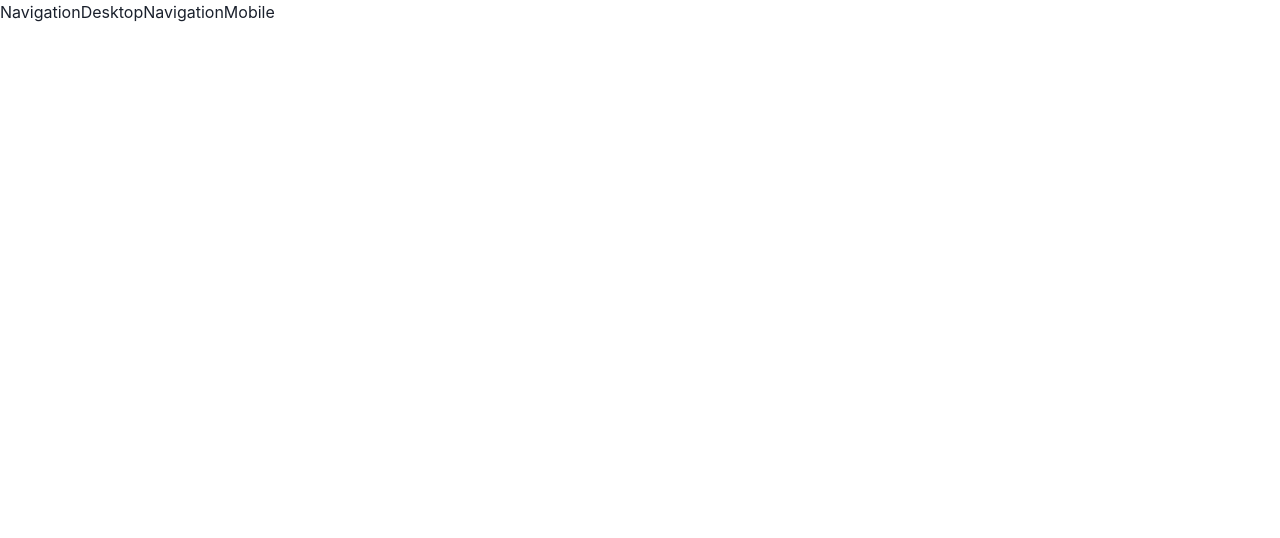
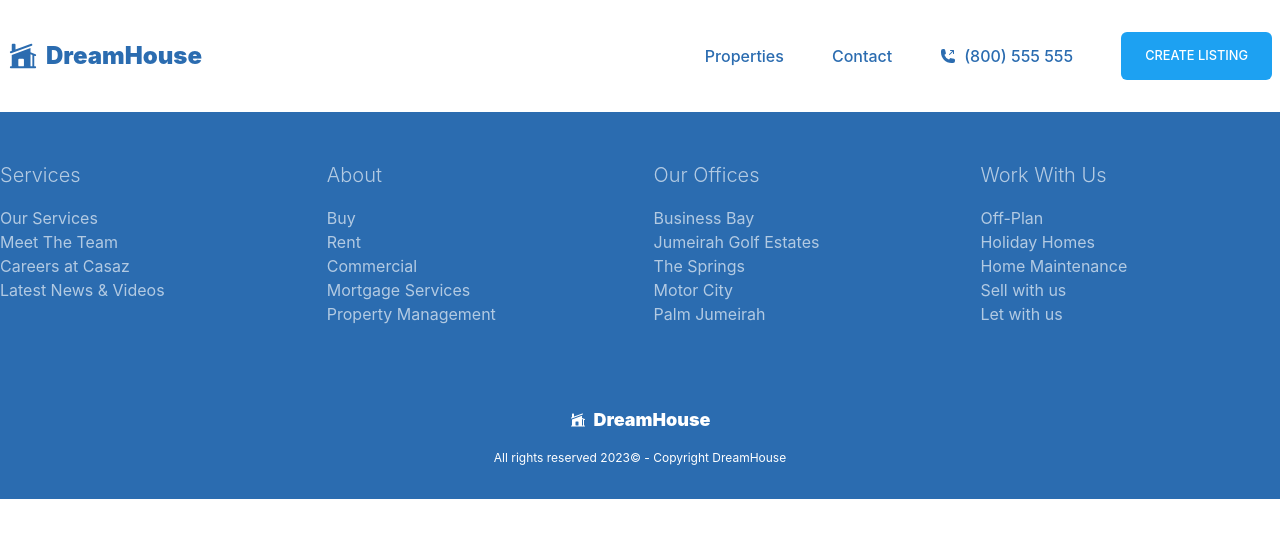
Before and after one commit to Alex-Rubanov/real-estate-app, a Next.js app: page / in a window 1280 px wide. Shown: the top 538 px of the page. Built offline with nearby package versions, Linux system fonts and the light colour scheme.

Commit message:
added Navigation and Footer components

```diff
--- /dev/null
+++ b/features/common/Footer/Footer.js
@@ -0,0 +1,87 @@
+import { Box, Flex, SimpleGrid, Text } from '@chakra-ui/react'
+import { services, about, ourOffices, workWithUs } from './footerConsts'
+import Link from 'next/link'
+import { HiHomeModern } from 'react-icons/hi2'
+
+const Footer = () => {
+  return (
+    <Box backgroundColor='blue.600'>
+      <Box
+        maxWidth='1280px'
+        margin='0 auto'
+        paddingY='3rem'
+        paddingX={{ base: '2rem', sm: '0' }}
+      >
+        <SimpleGrid
+          columns='4'
+          color='whiteAlpha.700'
+          gap='1.7rem'
+          minChildWidth='150px'
+        >
+          <Flex flexDirection='column'>
+            <FooterHeader title='Services' />
+            {services.map(service => (
+              <FooterLink key={service.name} {...service} />
+            ))}
+          </Flex>
+          <Flex flexDirection='column'>
+            <FooterHeader title='About' />
+            {about.map(item => (
+              <FooterLink key={item.name} {...item} />
+            ))}
+          </Flex>
+          <Flex flexDirection='column'>
+            <FooterHeader title='Our Offices' />
+            {ourOffices.map(office => (
+              <FooterLink key={office.name} {...office} />
+            ))}
+          </Flex>
+          <Flex flexDirection='column'>
+            <FooterHeader title='Work With Us' />
+            {workWithUs.map(item => (
+              <FooterLink key={item.name} {...item} />
+            ))}
+          </Flex>
+        </SimpleGrid>
+      </Box>
+      <Box
+        backgroudColor='blue.900'
+        display='flex'
+        padding='2rem'
+        justifyContent='center'
+        alignItems='center'
+        flexDirection='column'
+        color='white'
+      >
+        <Box display='flex' gap='2' alignItems='center'>
+          <HiHomeModern />
+          <Text fontSize='lg' fontWeight='black'>
+            DreamHouse
+          </Text>
+        </Box>
+        <Text marginTop='1rem' fontSize='xs' textAlign='center'>
+          All rights reserved {new Date().getFullYear()}
+          {'\u00A9'} - Copyright DreamHouse
+        </Text>
+      </Box>
+    </Box>
+  )
+}
+
+export default Footer
+
+const FooterLink = ({ name, link }) => {
+  return (
+    <Text>
+      <Link href={link}>{name}</Link>
+    </Text>
+  )
+}
+
+const FooterHeader = ({ title }) => {
+  return (
+    <Text as='h4' fontWeight='light' fontSize='xl' marginBottom='1rem'>
+      {title}
+    </Text>
+  )
+}
--- /dev/null
+++ b/features/common/Footer/footerConsts.js
@@ -0,0 +1,30 @@
+export const services = [
+  { name: 'Our Services', link: '/our-services' },
+  { name: 'Meet The Team', link: '/meet-the-team' },
+  { name: 'Careers at Casaz', link: '/careers-at-casaz' },
+  { name: 'Latest News & Videos', link: '/latest-news' }
+]
+
+export const about = [
+  { name: 'Buy', link: '/buy' },
+  { name: 'Rent', link: '/rent' },
+  { name: 'Commercial', link: '/commercial' },
+  { name: 'Mortgage Services', link: '/mortgage-services' },
+  { name: 'Property Management', link: '/property-management' }
+]
+
+export const workWithUs = [
+  { name: 'Off-Plan', link: '/off-plan' },
+  { name: 'Holiday Homes', link: '/holiday-homes' },
+  { name: 'Home Maintenance', link: '/home-maintenance' },
+  { name: 'Sell with us', link: '/sell-with-us' },
+  { name: 'Let with us', link: '/let-with-us' }
+]
+
+export const ourOffices = [
+  { name: 'Business Bay', link: '/office/business-bay' },
+  { name: 'Jumeirah Golf Estates', link: '/office/jumeirah-golf-estates' },
+  { name: 'The Springs', link: '/office/the-springs' },
+  { name: 'Motor City', link: '/office/motor-city' },
+  { name: 'Palm Jumeirah', link: '/office/palm-jumeirah' }
+]
--- /dev/null
+++ b/features/common/Footer/index.js
@@ -0,0 +1 @@
+export { default } from './Footer'
--- a/features/common/modules/Navigation/NavigationDesktop/NavigationDesktop.js
+++ b/features/common/modules/Navigation/NavigationDesktop/NavigationDesktop.js
@@ -1,5 +1,54 @@
+import { Box, Button, Flex, Text } from '@chakra-ui/react'
+import Link from 'next/link'
+import { HiHomeModern } from 'react-icons/hi2'
+import { navigationLinks } from '../navigationConsts'
+
 const NavigationDesktop = () => {
-  return <>NavigationDesktop</>
+  return (
+    <Box
+      color='blue.600'
+      padding='2rem 0.5rem'
+      backgroundColor='white'
+      display={{ base: 'none', md: 'block' }}
+    >
+      <Box maxWidth='1280px' margin='0 auto'>
+        <Flex alignItems='center' justifyContent='space-between'>
+          <Link href='/'>
+            <Box display='flex' gap='2' alignItems='center'>
+              <HiHomeModern size='30' />
+              <Text fontSize='2xl' fontWeight='black'>
+                DreamHouse
+              </Text>
+            </Box>
+          </Link>
+          <Flex gap='12' alignItems='center' fontWeight='medium'>
+            {navigationLinks.map(item => (
+              <NavigationLink key={item.title} {...item} />
+            ))}
+            <Button
+              padding='1.5rem'
+              colorScheme='twitter'
+              fontSize='0.8rem'
+              fontWeight='medium'
+            >
+              CREATE LISTING
+            </Button>
+          </Flex>
+        </Flex>
+      </Box>
+    </Box>
+  )
 }
 
 export default NavigationDesktop
+
+const NavigationLink = ({ title, link, icon }) => {
+  return (
+    <Link href={link}>
+      <Flex alignItems='center' gap='0.5rem'>
+        {icon}
+        {title}
+      </Flex>
+    </Link>
+  )
+}
--- a/features/common/modules/Navigation/NavigationMobile/NavigationMobile.js
+++ b/features/common/modules/Navigation/NavigationMobile/NavigationMobile.js
@@ -1,5 +1,63 @@
+import {
+  Box,
+  Button,
+  Flex,
+  IconButton,
+  Menu,
+  MenuButton,
+  MenuItem,
+  MenuList,
+  Text
+} from '@chakra-ui/react'
+import Link from 'next/link'
+import { HiHomeModern } from 'react-icons/hi2'
+import { navigationLinks } from '../navigationConsts'
+import { HamburgerIcon } from '@chakra-ui/icons'
+
 const NavigationMobile = () => {
-  return <>NavigationMobile</>
+  return (
+    <Box
+      color='blue.600'
+      padding='2rem'
+      backgroundColor='white'
+      display={{ base: 'block', md: 'none' }}
+    >
+      <Flex alignItems='center' justifyContent='space-between'>
+        <Link href='/'>
+          <Box display='flex' gap='2' alignItems='center'>
+            <HiHomeModern size='30' />
+            <Text fontSize='2xl' fontWeight='black'>
+              DreamHouse
+            </Text>
+          </Box>
+        </Link>
+        <Menu>
+          <MenuButton
+            as={IconButton}
+            aria-label='Options'
+            icon={<HamburgerIcon />}
+            variant='outline'
+          />
+          <MenuList>
+            {navigationLinks.map(item => (
+              <NavigationLink key={item.title} {...item} />
+            ))}
+          </MenuList>
+        </Menu>
+      </Flex>
+    </Box>
+  )
 }
 
 export default NavigationMobile
+
+const NavigationLink = ({ title, link, icon }) => {
+  return (
+    <Link href={link}>
+      <MenuItem alignItems='center' gap='0.5rem'>
+        {icon}
+        {title}
+      </MenuItem>
+    </Link>
+  )
+}
--- /dev/null
+++ b/features/common/modules/Navigation/navigationConsts.js
@@ -0,0 +1,11 @@
+import { HiPhoneArrowUpRight } from 'react-icons/hi2'
+
+export const navigationLinks = [
+  { title: 'Properties', link: '/properties' },
+  { title: 'Contact', link: '/contact' },
+  {
+    title: '(800) 555 555',
+    link: 'tel:(800) 555 555',
+    icon: <HiPhoneArrowUpRight />
+  }
+]
--- a/package.json
+++ b/package.json
@@ -9,6 +9,7 @@
     "lint": "next lint"
   },
   "dependencies": {
+    "@chakra-ui/icons": "^2.0.18",
     "@chakra-ui/react": "^2.5.5",
     "@emotion/react": "^11.10.6",
     "@emotion/styled": "^11.10.6",
--- a/pages/index.js
+++ b/pages/index.js
@@ -1,9 +1,11 @@
+import Footer from '@/features/common/Footer/Footer'
 import Navigation from '@/features/common/modules/Navigation'
 
 export default function Home () {
   return (
     <>
       <Navigation />
+      <Footer />
     </>
   )
 }
```
Also changed, not shown: 1 other file (tests, documents, lock files or other folders).
